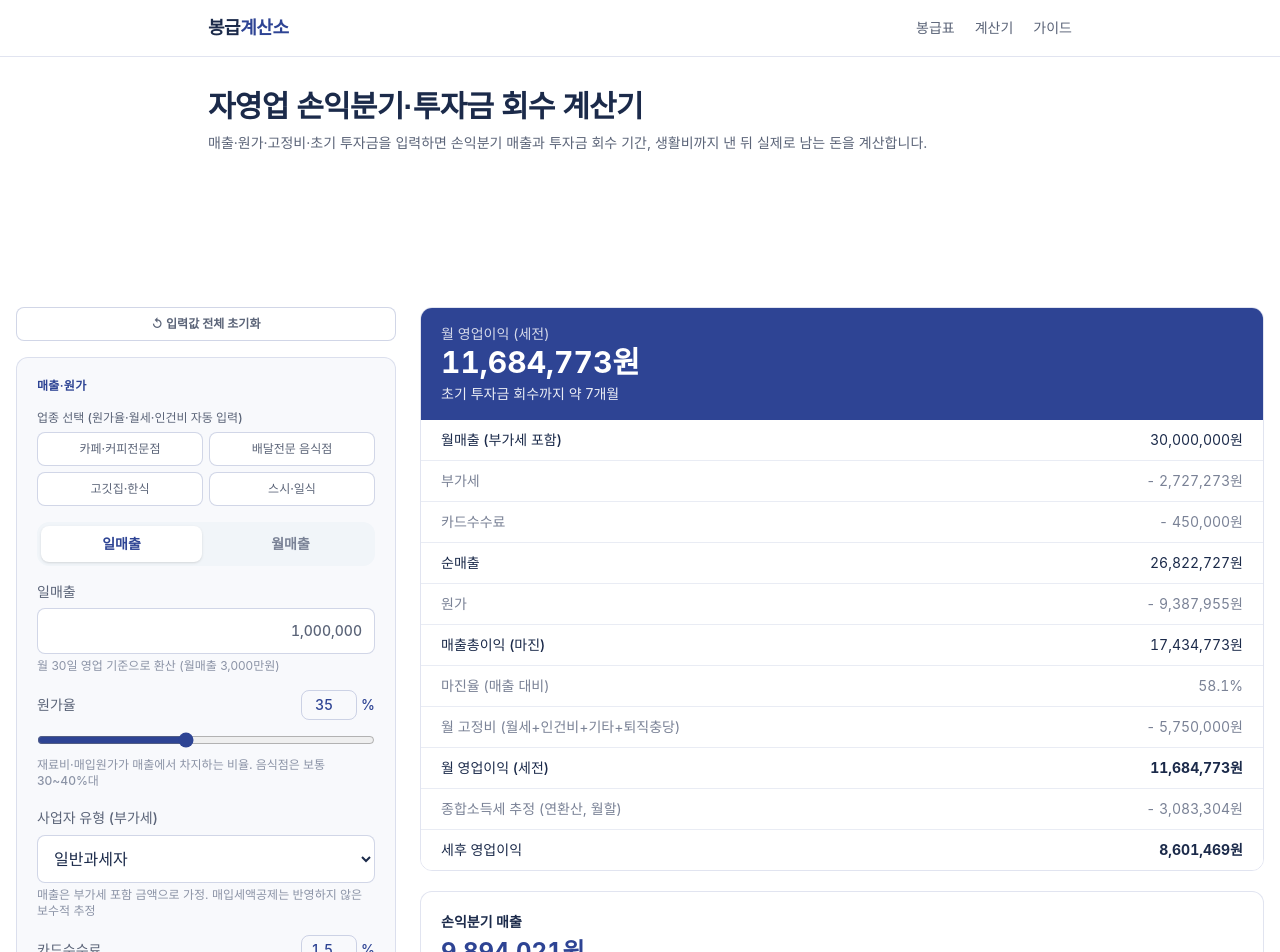
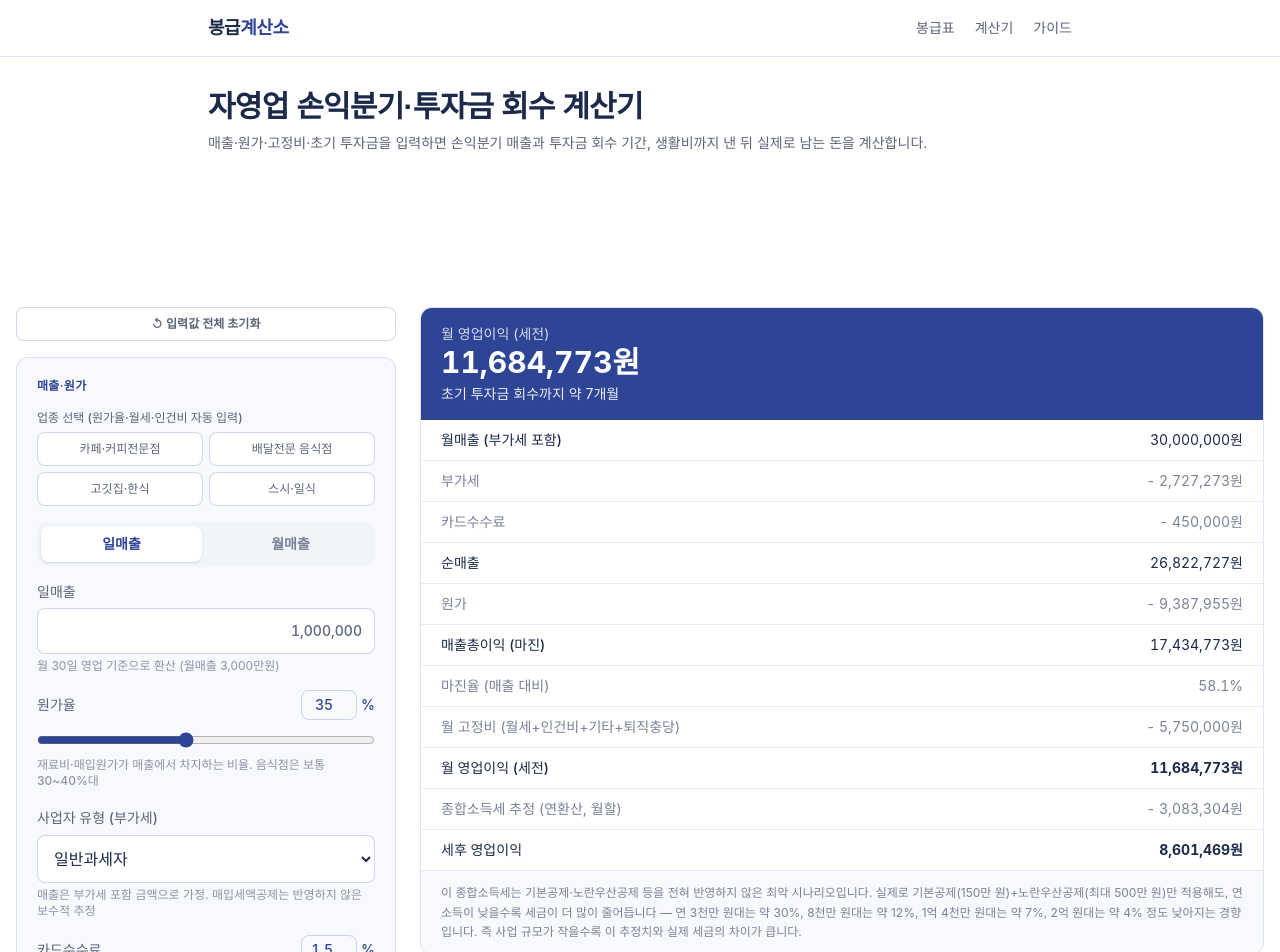
Before and after one commit to parkdane/pay-calc, a Next.js app: page /calc/business-breakeven in a window 1280 px wide. Shown: the top 952 px of the page. Built offline with nearby package versions, Linux system fonts and the light colour scheme; a web font is replaced by a local one.

Commit message:
business-breakeven: 종합소득세 추정치 안내문구(소득구간별 실제 감소폭) 추가

```diff
--- a/components/BusinessBreakEvenCalc.tsx
+++ b/components/BusinessBreakEvenCalc.tsx
@@ -431,6 +431,12 @@ export default function BusinessBreakEvenCalc() {
               <Row label="종합소득세 추정 (연환산, 월할)" value={"- " + won(Math.max(0, result.monthlyTax))} muted />
               <Row label="세후 영업이익" value={won(result.afterTaxProfit)} bold />
             </dl>
+            <p className="border-t border-[rgba(46,68,148,0.10)] bg-[rgba(46,68,148,0.03)] px-5 py-3 text-xs leading-relaxed text-[#7A8296]">
+              이 종합소득세는 기본공제·노란우산공제 등을 전혀 반영하지 않은 최악 시나리오입니다. 실제로
+              기본공제(150만 원)+노란우산공제(최대 500만 원)만 적용해도, 연 소득이 낮을수록 세금이 더 많이
+              줄어듭니다 — 연 3천만 원대는 약 30%, 8천만 원대는 약 12%, 1억 4천만 원대는 약 7%, 2억 원대는
+              약 4% 정도 낮아지는 경향입니다. 즉 사업 규모가 작을수록 이 추정치와 실제 세금의 차이가 큽니다.
+            </p>
           </div>
 
           {/* 손익분기 매출 */}
```
